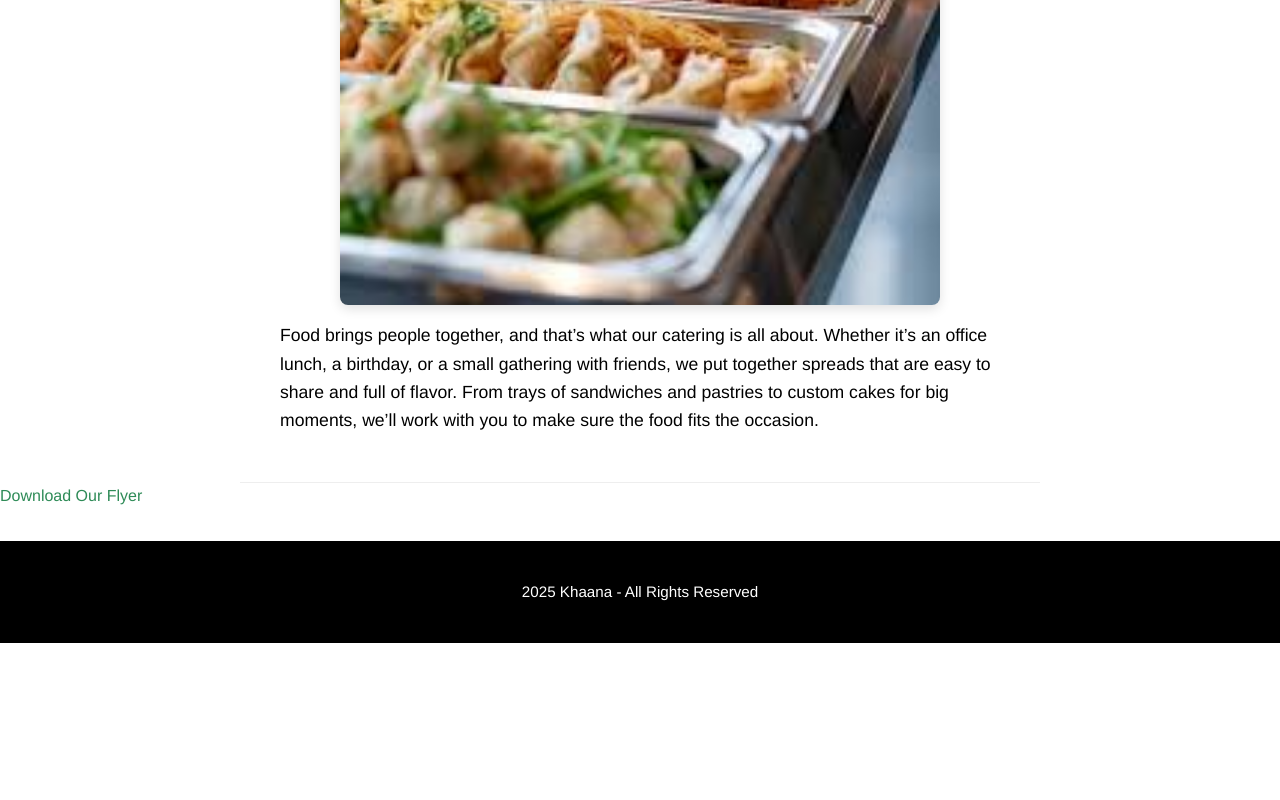
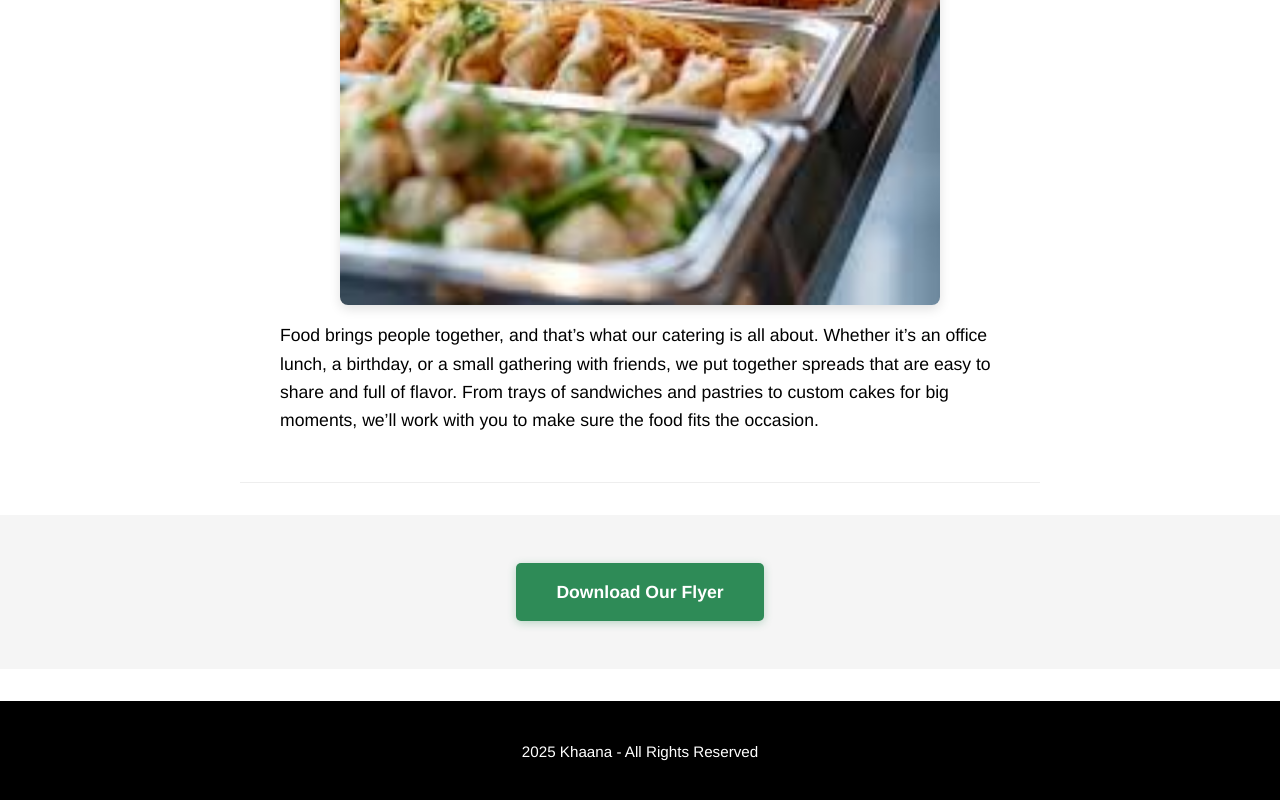
Before and after one commit to mailtrisharaman-hue/mailtrisharaman-hue.github.io, a plain HTML site: page index.html in a window 1280 px wide. Shown: the part 2873-3673 px from the top of the page. Before the commit the page ends 3516 px from the top, so only its background shows below. Drawn offline with Linux system fonts and the light colour scheme.

Commit message:
Update index.html

```diff
--- a/index.html
+++ b/index.html
@@ -76,27 +76,25 @@
       display: block;
       box-shadow: 0 4px 12px rgba(0,0,0,0.12);
     }
-   .flyer-button-container {
+   .button-section{
      text-align: center;
-     padding: 2rem 1.5rem;
-     background: #f9f9f9;
-     border-top: 2px solid #eee;
+     padding: 3rem 1.5rem;
+     background: #f5f5f5;
+     margin-top: 2rem;
    }
-  .flyer-button {
+  .download-btn {
     display: inline-block;
-    background: var(--green);
-    color: var(--white);
-    padding: 1rem 2rem;
+    background: #2e8b57;
+    color: white;
+    padding: 15px 40px;
     text-decoration: none;
     border-radius: 5px;
     font-size: 1.1rem;
     font-weight: bold;
-    transition: background 0.3s ease;
     box-shadow: 0 2px 8px rgba(46, 139, 87, 0.3);
   }
-  .flyer-button:hover {
+  .fdownload-btn:hover {
     background: #257048;
-    box-shadow: 0 4px 12px rgba(46, 139, 87, 0.5);
   }
     footer{
       text-align: center;
@@ -106,9 +104,6 @@
       margin-top: 2rem;
       font-size: 0.95rem;
     }
-  .rule{
-    height: 1px; background:#e6e6e6; border:0; margin: 0 auto; max-width: var(--max);
-  }
   </style>
 </head>
 <body>
@@ -139,9 +134,11 @@
     <img src="catering.jpg" alt="Catering & Events" onerror="this.style.display='none'">
     <p>Food brings people together, and that’s what our catering is all about. Whether it’s an office lunch, a birthday, or a small gathering with friends, we put together spreads that are easy to share and full of flavor. From trays of sandwiches and pastries to custom cakes for big moments, we’ll work with you to make sure the food fits the occasion.</p>
   </section>
-<div class="flyer-button-container>
-  <a href="Flyer.pdf" class="flyer-button" target="_blank">Download Our Flyer</a>
+
+<div class="button-section">
+  <a href="Flyer.pdf" class="download-btn" target="_blank">Download Our Flyer</a>
 </div>
+
   <footer>
     <p>2025 Khaana - All Rights Reserved</p>
   </footer>
```
